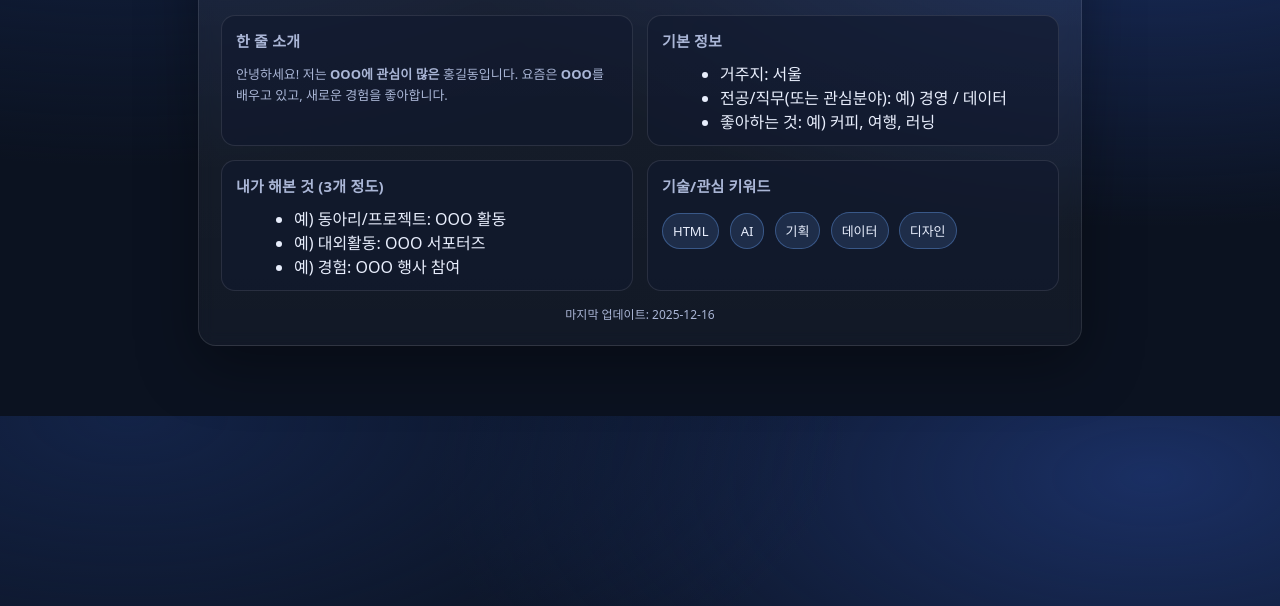
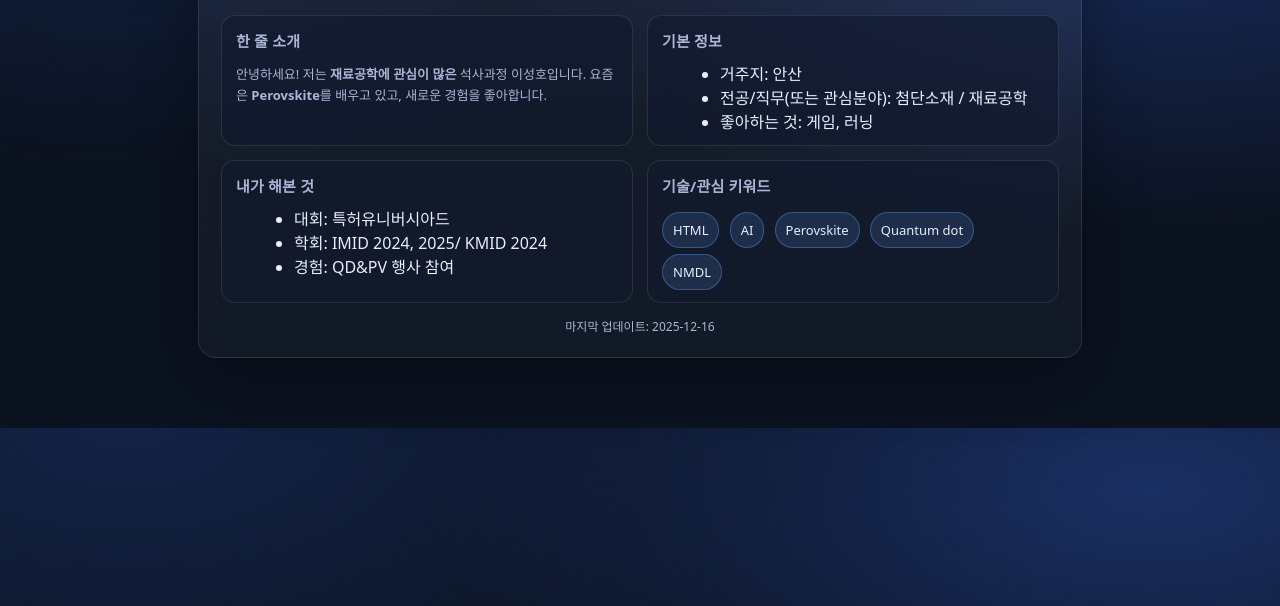
Before and after one commit to sh20245-cloud/Seongho_Lee, a plain HTML site: page index.html in a window 1280 px wide. Shown: the part 194-800 px from the top of the page. Drawn offline with Linux system fonts and the light colour scheme.

Commit message:
Add files via upload

```diff
--- a/index.html
+++ b/index.html
@@ -70,11 +70,11 @@
       <header>
         <div class="avatar">홍</div>
         <div>
-          <h1>홍길동</h1>
+          <h1>이성호</h1>
           <div class="subtitle">웹페이지 과제용 · 나의 간단 소개</div>
           <div class="btns">
-            <a class="btn" href="mailto:honggildong@email.com">📧 이메일</a>
-            <a class="btn" href="https://github.com/your-id" target="_blank" rel="noreferrer">💻 GitHub</a>
+            <a class="btn" href="mailto:sh20245@kitech.re.kr">📧 이메일</a>
+            <a class="btn" href="https://github.com/sh20245-cloud" target="_blank" rel="noreferrer">💻 GitHub</a>
             <a class="btn" href="https://www.linkedin.com/in/your-id" target="_blank" rel="noreferrer">🔗 LinkedIn</a>
           </div>
         </div>
@@ -84,26 +84,26 @@
         <section class="section">
           <h2>한 줄 소개</h2>
           <p class="small">
-            안녕하세요! 저는 <b>OOO에 관심이 많은</b> 홍길동입니다.
-            요즘은 <b>OOO</b>를 배우고 있고, 새로운 경험을 좋아합니다.
+            안녕하세요! 저는 <b>재료공학에 관심이 많은</b> 석사과정 이성호입니다.
+            요즘은 <b>Perovskite</b>를 배우고 있고, 새로운 경험을 좋아합니다.
           </p>
         </section>
 
         <section class="section">
           <h2>기본 정보</h2>
           <ul>
-            <li>거주지: 서울</li>
-            <li>전공/직무(또는 관심분야): 예) 경영 / 데이터</li>
-            <li>좋아하는 것: 예) 커피, 여행, 러닝</li>
+            <li>거주지: 안산</li>
+            <li>전공/직무(또는 관심분야): 첨단소재 / 재료공학</li>
+            <li>좋아하는 것: 게임, 러닝</li>
           </ul>
         </section>
 
         <section class="section">
-          <h2>내가 해본 것 (3개 정도)</h2>
+          <h2>내가 해본 것</h2>
           <ul>
-            <li>예) 동아리/프로젝트: OOO 활동</li>
-            <li>예) 대외활동: OOO 서포터즈</li>
-            <li>예) 경험: OOO 행사 참여</li>
+            <li>대회: 특허유니버시아드</li>
+            <li>학회: IMID 2024, 2025/ KMID 2024</li>
+            <li>경험: QD&PV 행사 참여</li>
           </ul>
         </section>
 
@@ -111,9 +111,9 @@
           <h2>기술/관심 키워드</h2>
           <span class="pill">HTML</span>
           <span class="pill">AI</span>
-          <span class="pill">기획</span>
-          <span class="pill">데이터</span>
-          <span class="pill">디자인</span>
+          <span class="pill">Perovskite</span>
+          <span class="pill">Quantum dot</span>
+          <span class="pill">NMDL</span>
           <!-- 필요하면 pill을 더 복사해서 추가 -->
         </section>
       </div>
```
